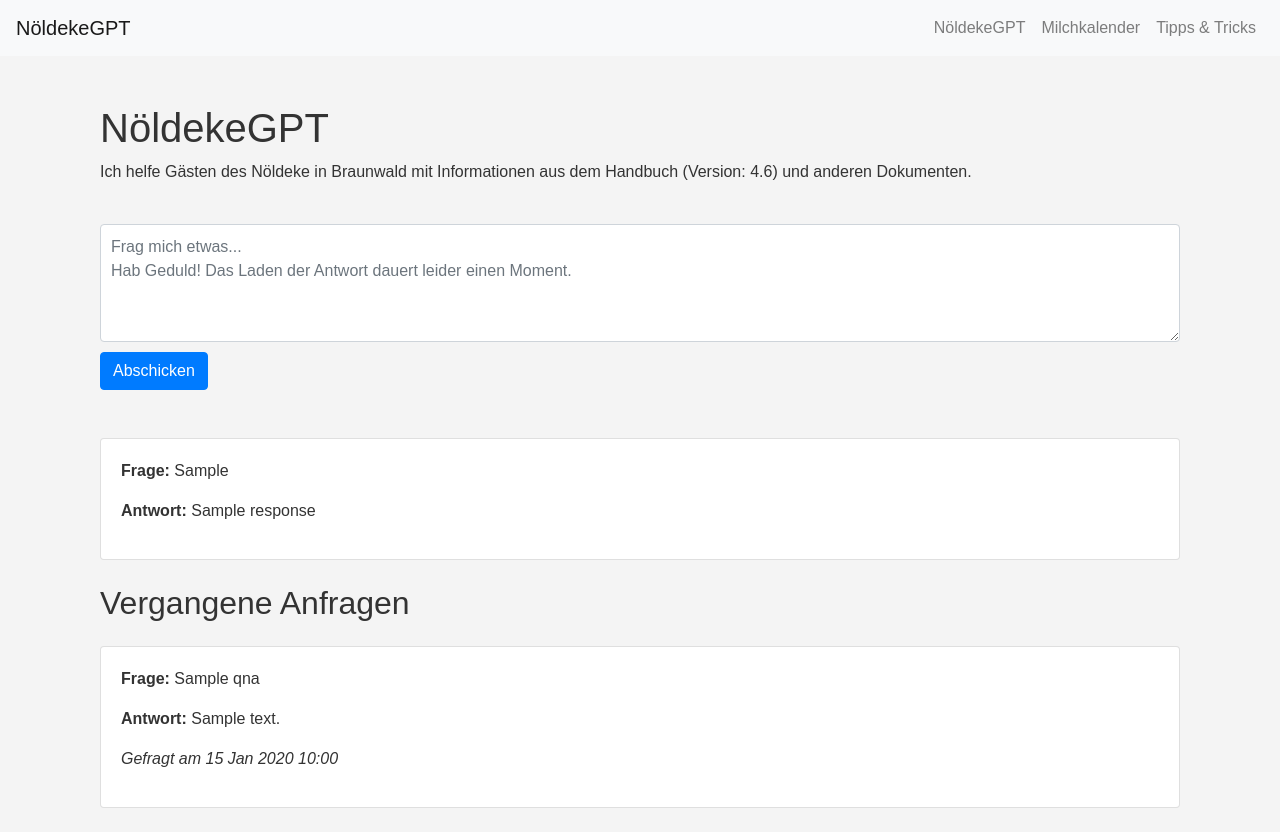
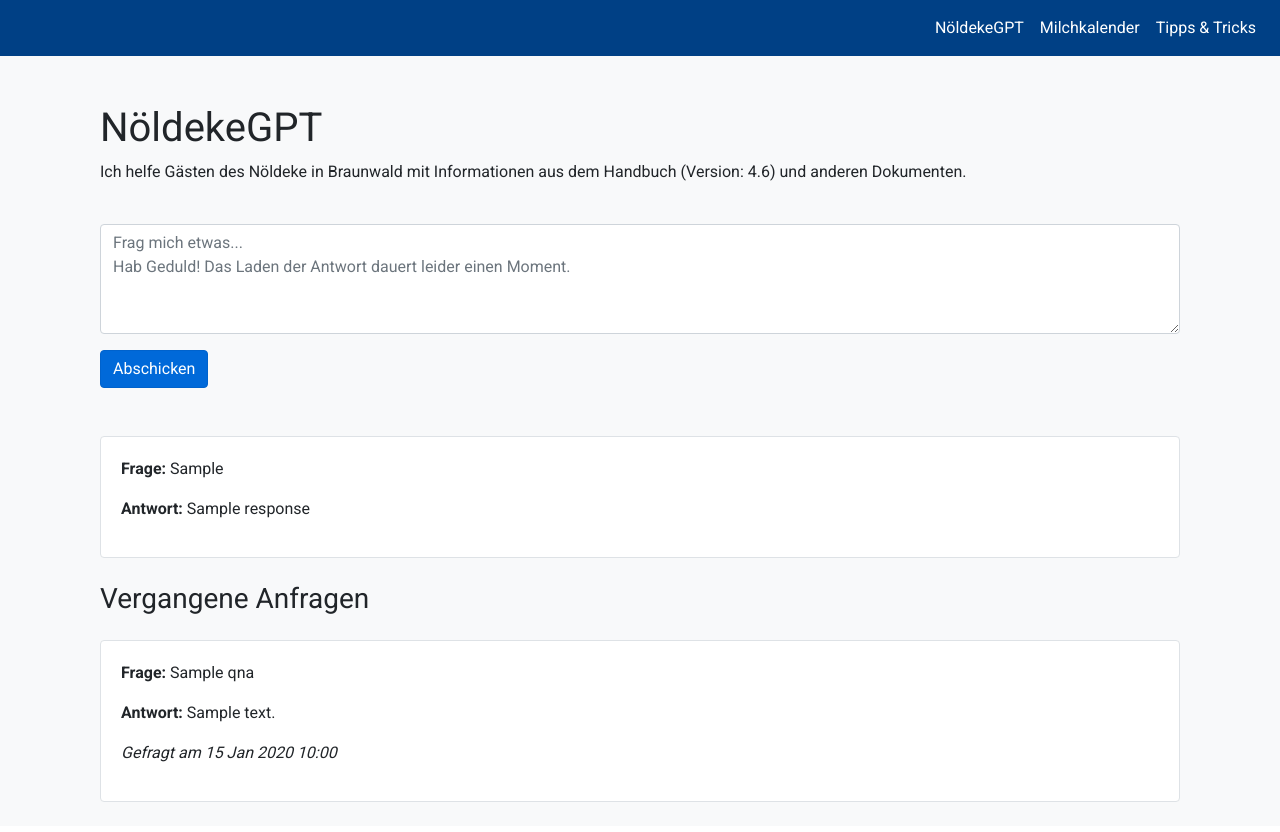
Before and after one commit to nicolasbeglinger/noeldeke-gpt, a Django app: template chat/templates/chat.html in a window 1280 px wide. After the commit the page ends 802 px from the top, so only its background shows below. Run offline with Django 5.2, Linux system fonts and the light colour scheme; the template is opened without the code that fills it: most values are stand-ins (such as "Sample title", 1, 10 or a date in 2020); some libraries are stand-ins or nearby versions.

```diff
--- a/chat/static/chat/style.css
+++ b/chat/static/chat/style.css
@@ -1,23 +1,30 @@
 body {
-    font-family: Arial, sans-serif;
-    background-color: #f4f4f4;
-    color: #333;
+    background-color: #f8f9fa;
 }
 
-.form-group {
-    margin: 0;
-    padding: 0;
+.navbar {
+    background-color: #004085;
 }
 
-textarea.form-control {
-    margin: 0;
-    padding: 10px; /* Adjust if necessary */
+.navbar-brand, .nav-link {
+    color: #fff !important;
 }
 
-button.btn {
-    margin-top: 10px;
+.btn-primary {
+    background-color: #0069d9;
+    border-color: #0062cc;
+}
+
+.btn-primary:hover {
+    background-color: #0056b3;
+    border-color: #004085;
 }
 
 .card {
-    margin-top: 20px; /* Consistent margin for all cards */
+    border: 1px solid #dee2e6;
+    border-radius: 0.25rem;
 }
+
+.card-body {
+    padding: 1.25rem;
+}
--- a/chat/templates/base.html
+++ b/chat/templates/base.html
@@ -5,13 +5,34 @@
     <meta charset="UTF-8">
     <meta name="viewport" content="width=device-width, initial-scale=1, shrink-to-fit=no">
     <link rel="stylesheet" href="https://stackpath.bootstrapcdn.com/bootstrap/4.5.2/css/bootstrap.min.css">
+    <link rel="stylesheet" href="https://fonts.googleapis.com/css2?family=Roboto:wght@400;700&display=swap">
     <link rel="stylesheet" type="text/css" href="{% static 'chat/style.css' %}">
     <link rel="shortcut icon" type="image/png" href="{% static 'chat/favicon.png' %}">
     <title>NöldekeGPT</title>
+    <style>
+        body {
+            font-family: 'Roboto', sans-serif;
+            background-color: #f8f9fa; /* Light gray background */
+        }
+        .navbar {
+            background-color: #004085; /* Dark blue background */
+        }
+        .navbar-brand, .nav-link {
+            color: #fff !important;
+        }
+        .btn-primary {
+            background-color: #0069d9;
+            border-color: #0062cc;
+        }
+        .btn-primary:hover {
+            background-color: #0056b3;
+            border-color: #004085;
+        }
+    </style>
 </head>
 <body>
-    <nav class="navbar navbar-expand-lg navbar-light bg-light">
-        <a class="navbar-brand" href="{% url 'chat' %}">NöldekeGPT</a>
+    <nav class="navbar navbar-expand-lg">
+        <!-- <a class="navbar-brand" href="{% url 'chat' %}">NöldekeGPT</a> -->
         <button class="navbar-toggler" type="button" data-toggle="collapse" data-target="#navbarNav" aria-controls="navbarNav" aria-expanded="false" aria-label="Toggle navigation">
             <span class="navbar-toggler-icon"></span>
         </button>
--- a/chat/templates/chat.html
+++ b/chat/templates/chat.html
@@ -4,8 +4,8 @@
 <div class="container">
     <div class="row">
         <div class="col-12">
-            <h1 class="mt-4 text-left">NöldekeGPT</h1>
-            <p class="text-left">Ich helfe Gästen des Nöldeke in Braunwald mit Informationen aus dem Handbuch (Version: 4.6) und anderen Dokumenten.</p>
+            <h1 class="mt-4">NöldekeGPT</h1>
+            <p>Ich helfe Gästen des Nöldeke in Braunwald mit Informationen aus dem Handbuch (Version: 4.6) und anderen Dokumenten.</p>
         </div>
     </div>
 
@@ -13,17 +13,17 @@
         <div class="col-12">
             <form method="post" class="my-4">
                 {% csrf_token %}
-                <div class="form-group text-left" style="margin: 0;">
-                    <textarea id="userInput" name="user_input" class="form-control" rows="4" placeholder="Frag mich etwas...&#10;Hab Geduld! Das Laden der Antwort dauert leider einen Moment." style="margin: 0;"></textarea>
+                <div class="form-group">
+                    <textarea id="userInput" name="user_input" class="form-control" rows="4" placeholder="Frag mich etwas...&#10;Hab Geduld! Das Laden der Antwort dauert leider einen Moment."></textarea>
                 </div>
-                <button type="submit" class="btn btn-primary" style="margin-top: 10px;">Abschicken</button>
+                <button type="submit" class="btn btn-primary">Abschicken</button>
             </form>
         </div>
     </div>
 
     <div class="row">
         <div class="col-12">
-            <div class="card my-4 text-left">
+            <div class="card my-4">
                 <div class="card-body">
                     <p><strong>Frage:</strong> {{ user_input }}</p>
                     <p><strong>Antwort:</strong> {{ response|safe }}</p>
@@ -34,9 +34,9 @@
 
     <div class="row">
         <div class="col-12">
-            <h2 class="text-left">Vergangene Anfragen</h2>
+            <h3>Vergangene Anfragen</h3>
             {% for qna in past_questions %}
-            <div class="card my-4 text-left">
+            <div class="card my-4">
                 <div class="card-body">
                     <p><strong>Frage:</strong> {{ qna.question }}</p>
                     <p><strong>Antwort:</strong> {{ qna.answer|safe }}</p>
```
